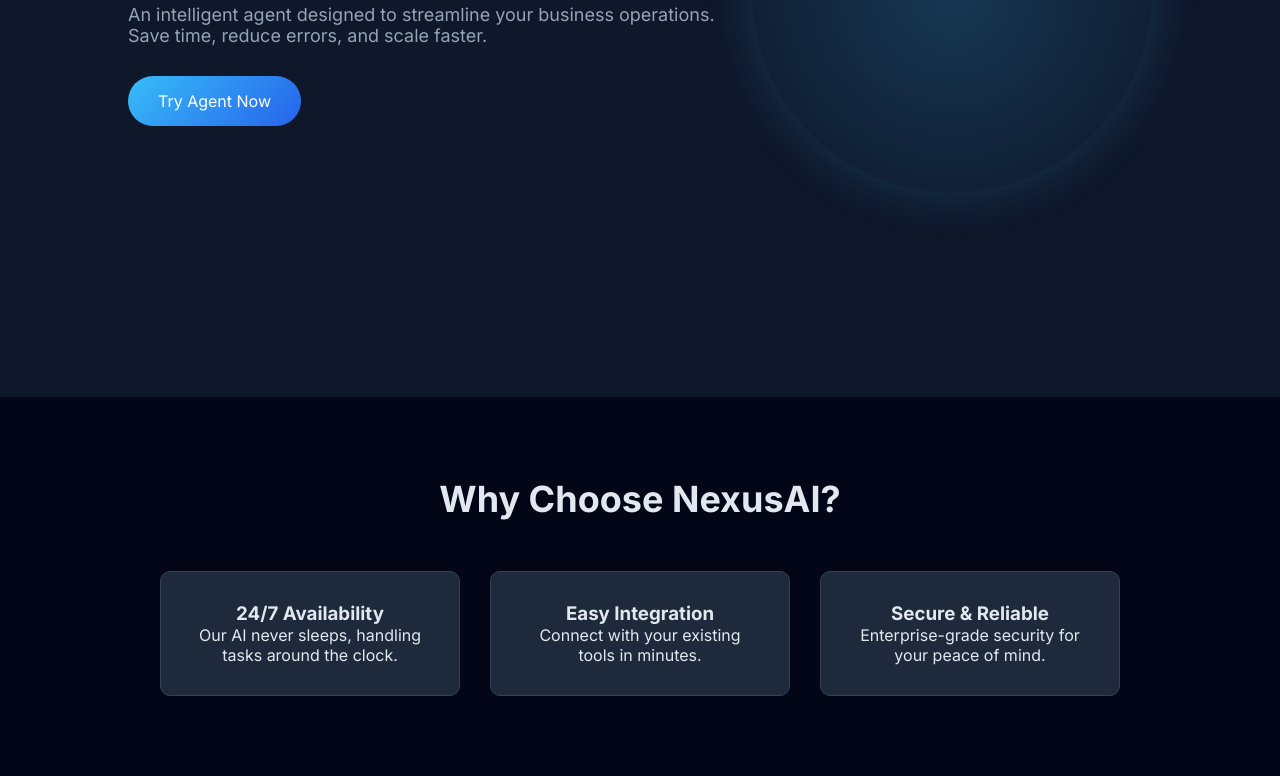
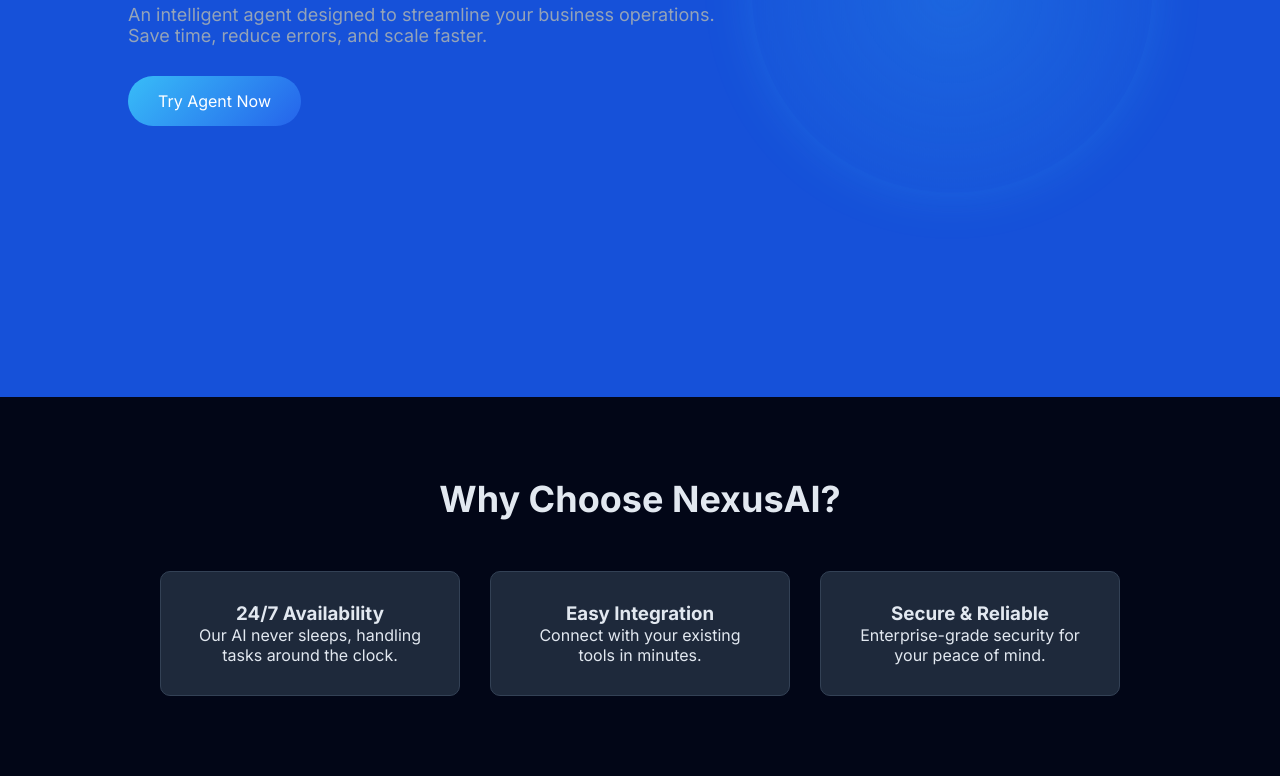
Before and after one commit to samvd1310-arch/ai-agent-website, a website: page public/index.html in a window 1280 px wide. Shown: the part 403-1179 px from the top of the page. Drawn offline with Linux system fonts and the light colour scheme.

Commit message:
made changes to bg color

```diff
--- a/public/index.html
+++ b/public/index.html
@@ -3,7 +3,7 @@
 <head>
     <meta charset="UTF-8">
     <meta name="viewport" content="width=device-width, initial-scale=1.0">
-    <title>NexusAI - The Future of Automation</title>
+    <title>NexusAI - The Future of Automation and Workflows</title>
     <link rel="stylesheet" href="style.css">
     <link href="https://fonts.googleapis.com/css2?family=Inter:wght@300;400;600;700&display=swap" rel="stylesheet">
 </head>
--- a/public/style.css
+++ b/public/style.css
@@ -7,7 +7,7 @@
 }
 
 body {
-    background-color: #0f172a; /* Dark Blue background */
+    background-color: #1651d9; /* Dark Blue background */
     color: #e2e8f0;
     overflow-x: hidden;
 }
```
